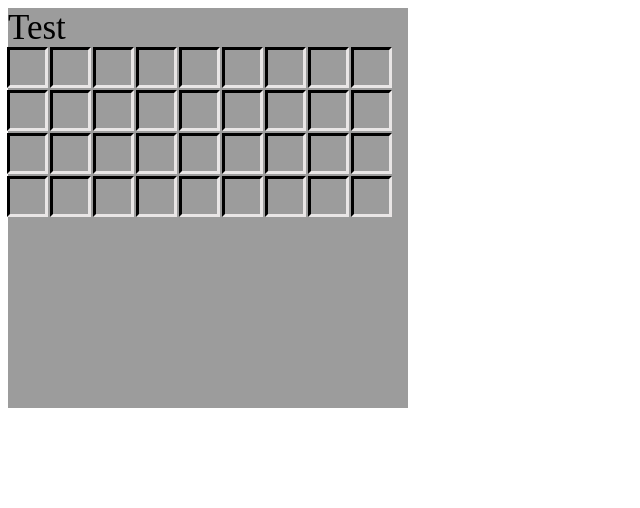
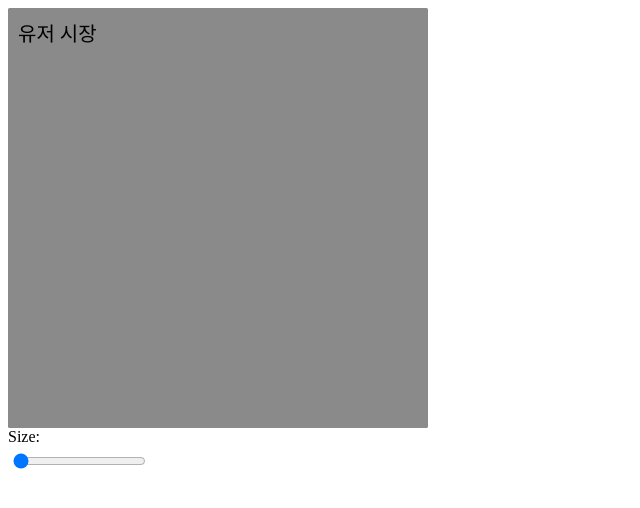
Before and after one commit to YooInseo/Minecraft-Util, a plain HTML site: page index.html in a window 1280 px wide. Shown: the whole page, without its empty margins (0-640 px from the left). Drawn offline with Linux system fonts and the light colour scheme.

Commit message:
Add files via upload

```diff
--- a/index.html
+++ b/index.html
@@ -13,47 +13,25 @@
         <script src="js/itemstack.js"></script>
 
 
-        <div class="inventory">
-            <div class="title">Test</div>
+        <div class="inventory" id="inventory">
+            <div class="title">유저 시장</div>
 
-            <div class="colum"></div>
-            <div class="colum"></div>
-            <div class="colum"></div>
-            <div class="colum"></div>
-            <div class="colum"></div>
-            <div class="colum"></div>
-            <div class="colum"></div>
-            <div class="colum"></div>
-            <div class="colum"></div>
-            <div class="colum"></div>
-            <div class="colum"></div>
-            <div class="colum"></div>
-            <div class="colum"></div>
-            <div class="colum"></div>
-            <div class="colum"></div>
-            <div class="colum"></div>
-            <div class="colum"></div>
-            <div class="colum"></div>
-            <div class="colum"></div>
-            <div class="colum"></div>
-            <div class="colum"></div>
-            <div class="colum"></div>
-            <div class="colum"></div>
-            <div class="colum"></div>
-            <div class="colum"></div>
-            <div class="colum"></div>
-            <div class="colum"></div>
-            <div class="colum"></div>
-            <div class="colum"></div>
-            <div class="colum"></div>
-            <div class="colum"></div>
-            <div class="colum"></div>
-            <div class="colum"></div>
-            <div class="colum"></div>
-            <div class="colum"></div>
-            <div class="colum"></div>
         </div>
 
 
+        <table>
+            <thead>
+                <tr>
+                    Size:
+                </tr>
+                <td>
+                     <span id="valBox"></span>
+                    <input type="range" min="0" max="54" value="0" step="9" class="slidecontainer" id="size" onchange="showVal(this.value)">
+
+
+                </td>
+            </thead>
+        </table>
+
     </body>
 </html>
--- a/js/inventory.js
+++ b/js/inventory.js
@@ -2,22 +2,31 @@ var colum;
 
 var size;
 var name;
+
+var presize;
+var nextsize;
+
 var sizetype = sizetype
-var obj = document.getElementById("inventory");
+var obj = document.getElementById("size");
+var inventory = document.getElementById("inventory");
+let html = document.createElement("colum");
 
-function Create(){
 
-    colum = $('#colum').val()
-    for(int = 0; int < size; int++){
 
+function showVal(newVal){
+
+    if(newVal != 0){
+        for(int = 0; int < newVal; int++){
+            var inv = document.getElementById('inventory');
+            var elemDiv = document.createElement('div');
+             elemDiv.className = 'colum';
+
+            inv.append(elemDiv);
+        }
+    } else{
     }
 
+    console.log( "현재 칸 " + parseInt(newVal));
+
+
 }
-const sizetype = {
-    9: obj.style.width = 500,
-    18: 18,
-    27: 27,
-    36: 36,
-    45: 45,
-    54:54
-}
--- a/js/itemstack.js
+++ b/js/itemstack.js
@@ -1,9 +1,9 @@
 var name;
 var type;
 var loc;
+const selectElement = document.getElementById("");
 
 function findimage(){
-    var image = <img src={require('../src/items/'+ type + '.png')} />
 
 
     return image;
--- a/src/main.css
+++ b/src/main.css
@@ -3,10 +3,12 @@
 
 
 .inventory{
-    background-color: #9c9c9c;
+    display: block;
+    background-color: #8a8a8a;
     width: 400px;
     height: 400px;
-    display: block;
+    padding: 10px;
+    border-radius: 1.5px;
 }
 
 .colum{
@@ -19,10 +21,9 @@
     border-bottom: solid 3px rgb(233, 230, 230);
     border-right: solid 3px rgb(233, 230, 230);
     display: inline-block;
-    margin: -1px;
 }
 .title{
-    font-size: 35px;
+    font-size: 20px;
     color: black;
     display: flex;
  }
@@ -41,3 +42,39 @@
     bottom: 0;
     transform-origin: 100% 100%;
 }
+
+
+.slidecontainer {
+    width: 100%;
+  }
+
+  .slider {
+    -webkit-appearance: none;
+    width: 100%;
+    height: 25px;
+    background: #d3d3d3;
+    outline: none;
+    opacity: 0.7;
+    -webkit-transition: .2s;
+    transition: opacity .2s;
+  }
+
+  .slider:hover {
+    opacity: 1;
+  }
+
+  .slider::-webkit-slider-thumb {
+    -webkit-appearance: none;
+    appearance: none;
+    width: 25px;
+    height: 25px;
+    background: #04AA6D;
+    cursor: pointer;
+  }
+
+  .slider::-moz-range-thumb {
+    width: 25px;
+    height: 25px;
+    background: #04AA6D;
+    cursor: pointer;
+  }
```
